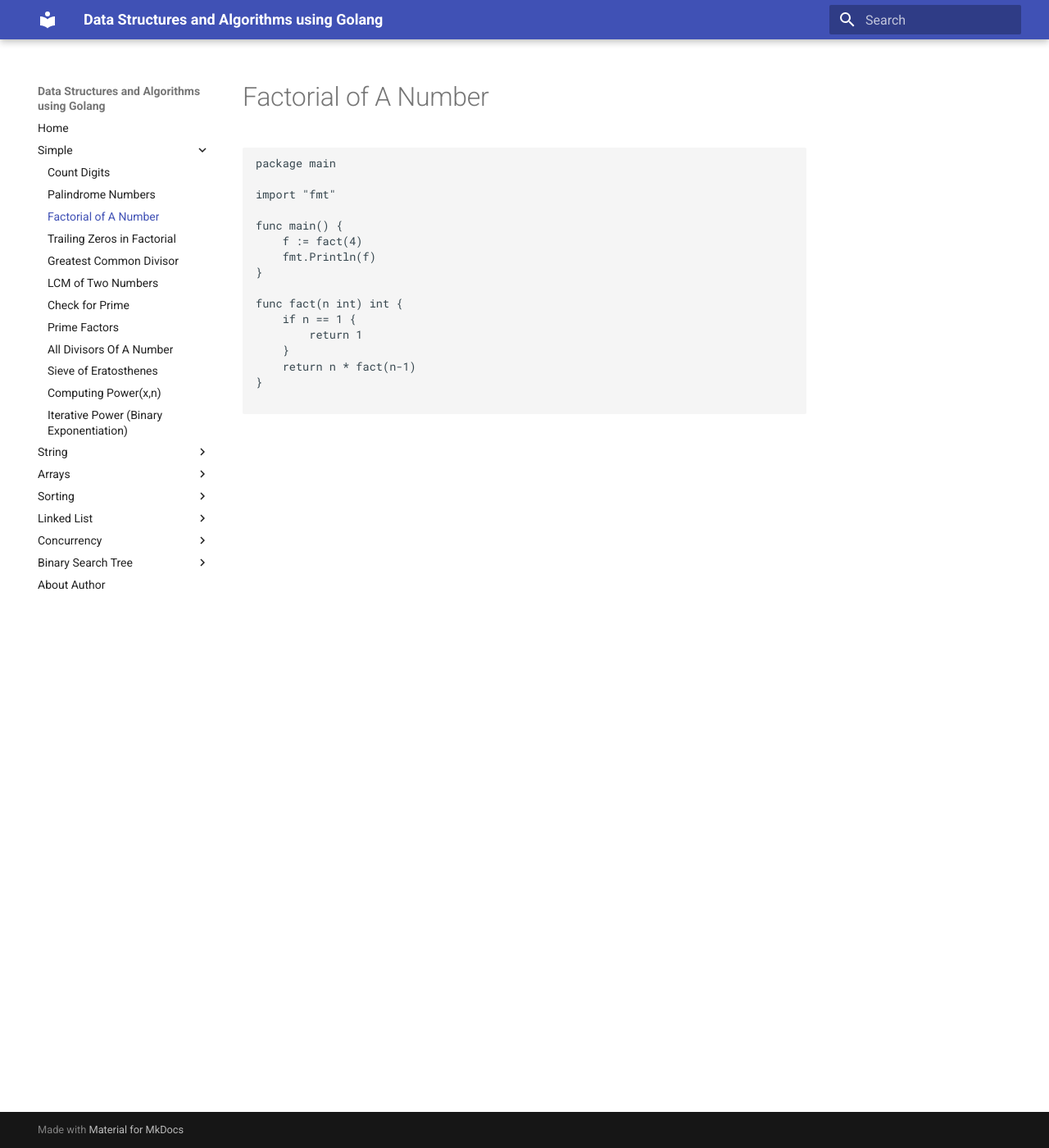
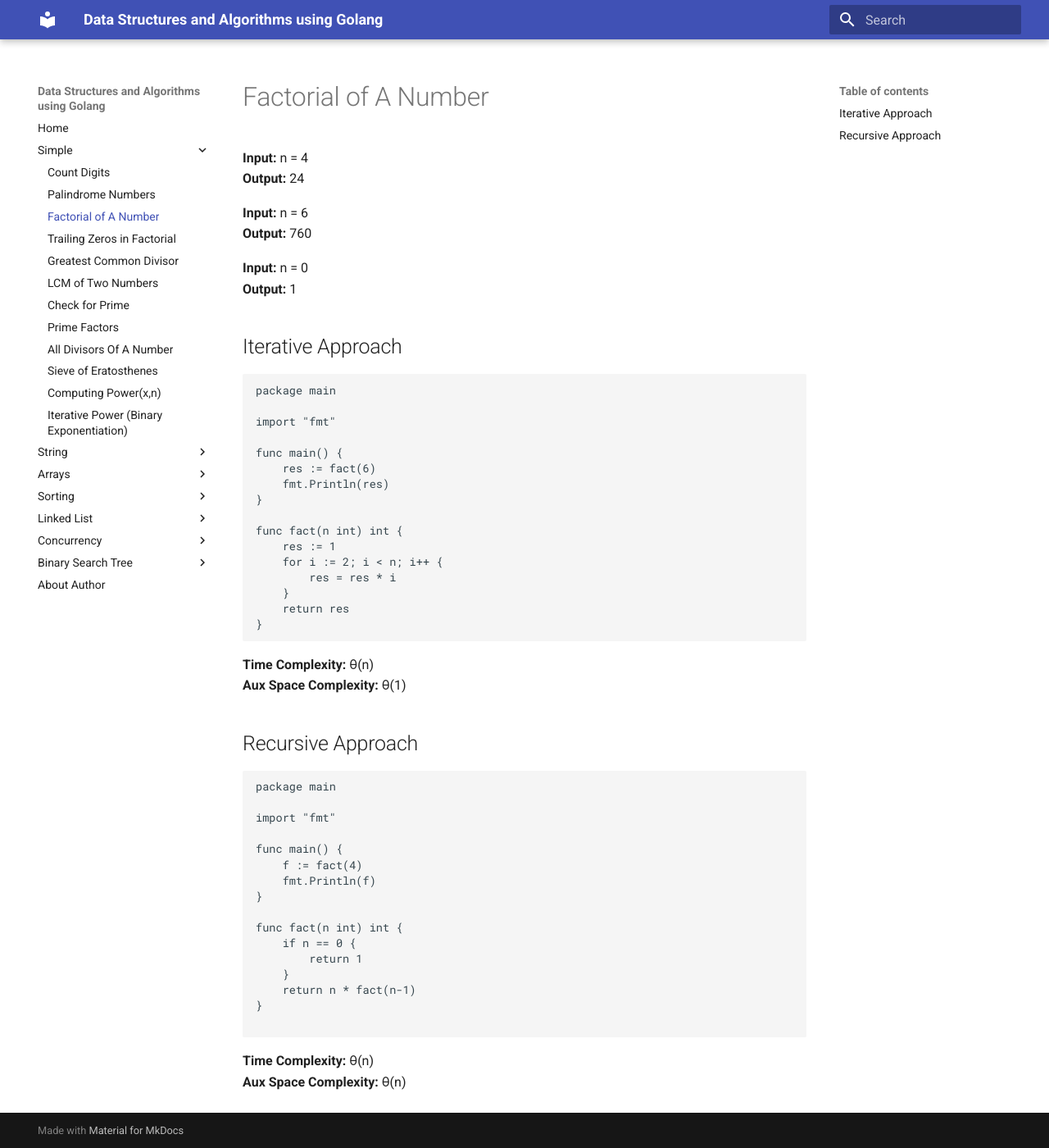
Before and after one commit to prithvipal/golang-dsa, an MkDocs documentation site: the page built from docs/simple/factorial_of_number.md, in a window 1280 px wide and 1400 px high. Shown: the whole window at 82% size. Built offline with MkDocs 1.6.1 and Material for MkDocs 9.7.7, drawn with Linux system fonts in a browser that asks for light colours.

Commit message:
factorial

````diff
--- a/docs/simple/factorial_of_number.md
+++ b/docs/simple/factorial_of_number.md
@@ -1,4 +1,40 @@
 # Factorial of A Number
+
+**Input:** n = 4 </br>
+**Output:** 24
+
+**Input:** n = 6 </br>
+**Output:** 760
+
+
+**Input:** n = 0 </br>
+**Output:** 1
+
+## Iterative Approach
+
+```
+package main
+
+import "fmt"
+
+func main() {
+	res := fact(6)
+	fmt.Println(res)
+}
+
+func fact(n int) int {
+	res := 1
+	for i := 2; i < n; i++ {
+		res = res * i
+	}
+	return res
+}
+```
+**Time Complexity:** &theta;(n) </br>
+**Aux Space Complexity:** &theta;(1)
+
+
+## Recursive Approach
 
 ```
 package main
@@ -11,10 +47,13 @@ func main() {
 }
 
 func fact(n int) int {
-	if n == 1 {
+	if n == 0 {
 		return 1
 	}
 	return n * fact(n-1)
 }
 
 ```
+
+**Time Complexity:** &theta;(n) </br>
+**Aux Space Complexity:** &theta;(n)
````
